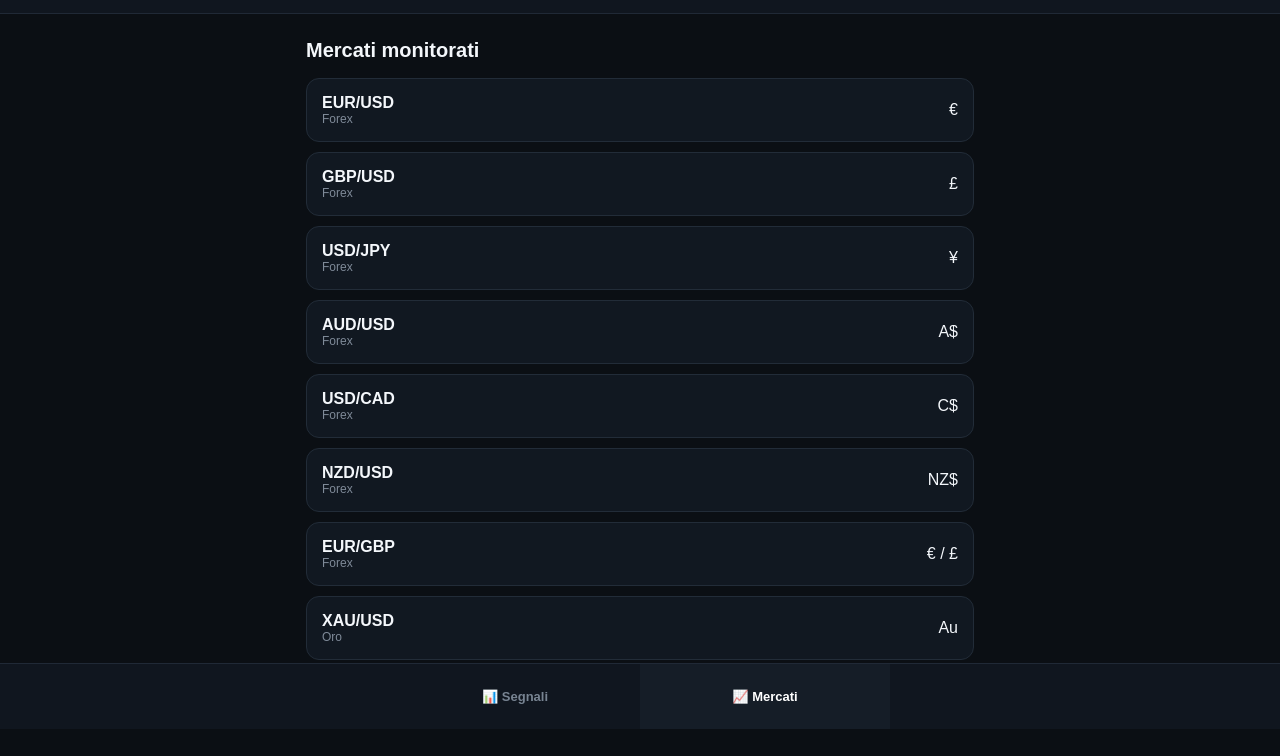
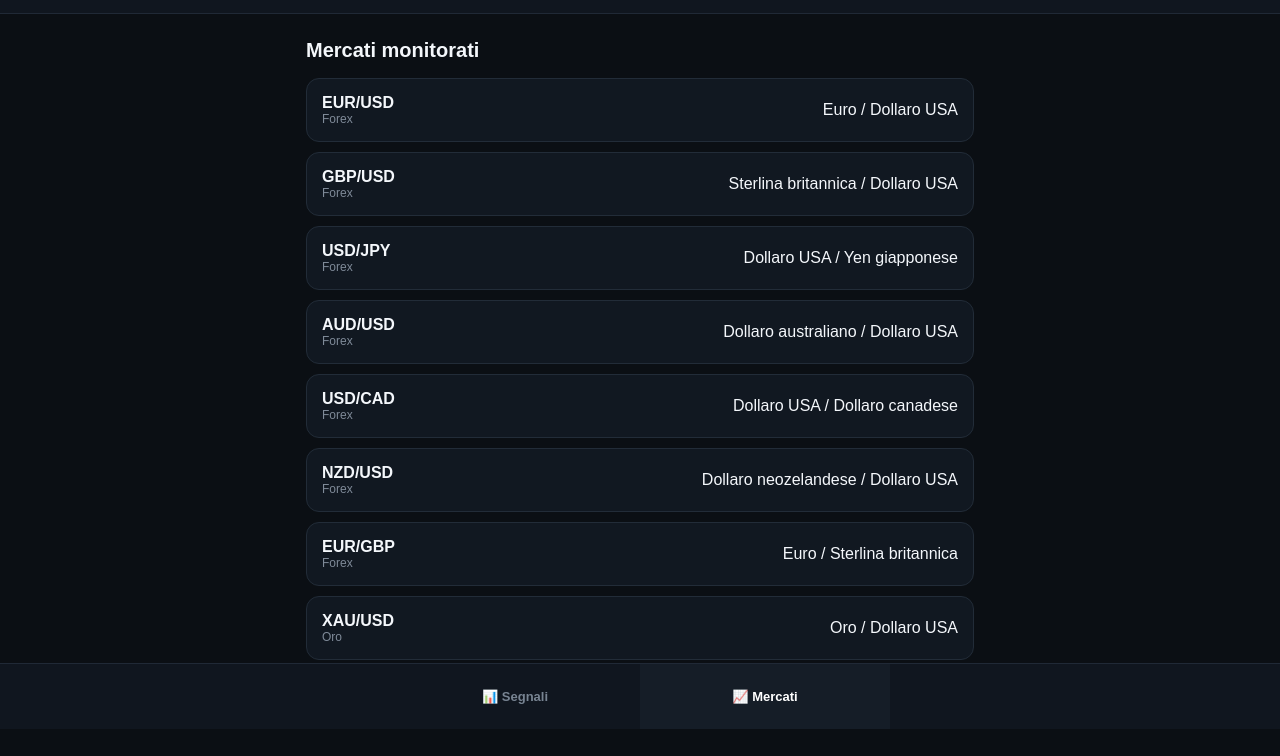
Before and after one commit to PapaSshark/Market-sentinel, a website: page index.html in a window 1280 px wide. Both pictures are taken after a click on the button "📈 Mercati". Shown: the part 71-827 px from the top of the page. Drawn offline with Linux system fonts and the light colour scheme; no server answers.

Commit message:
Update currency labels to full names in index.html

```diff
--- a/index.html
+++ b/index.html
@@ -313,7 +313,7 @@
             <div class="market-name">EUR/USD</div>
             <div class="market-type">Forex</div>
           </div>
-          <div>€</div>
+          <div>Euro / Dollaro USA</div>
         </div>
 
         <div class="market">
@@ -321,7 +321,7 @@
             <div class="market-name">GBP/USD</div>
             <div class="market-type">Forex</div>
           </div>
-          <div>£</div>
+          <div>Sterlina britannica / Dollaro USA</div>
         </div>
 
         <div class="market">
@@ -329,7 +329,7 @@
             <div class="market-name">USD/JPY</div>
             <div class="market-type">Forex</div>
           </div>
-          <div>¥</div>
+          <div>Dollaro USA / Yen giapponese</div>
         </div>
 
         <div class="market">
@@ -337,7 +337,7 @@
             <div class="market-name">AUD/USD</div>
             <div class="market-type">Forex</div>
           </div>
-          <div>A$</div>
+          <div>Dollaro australiano / Dollaro USA</div>
         </div>
 
         <div class="market">
@@ -345,7 +345,7 @@
             <div class="market-name">USD/CAD</div>
             <div class="market-type">Forex</div>
           </div>
-          <div>C$</div>
+          <div>Dollaro USA / Dollaro canadese</div>
         </div>
 
         <div class="market">
@@ -353,7 +353,7 @@
             <div class="market-name">NZD/USD</div>
             <div class="market-type">Forex</div>
           </div>
-          <div>NZ$</div>
+          <div>Dollaro neozelandese / Dollaro USA</div>
         </div>
 
         <div class="market">
@@ -361,7 +361,7 @@
             <div class="market-name">EUR/GBP</div>
             <div class="market-type">Forex</div>
           </div>
-          <div>€ / £</div>
+          <div>Euro / Sterlina britannica</div>
         </div>
 
         <div class="market">
@@ -369,7 +369,7 @@
             <div class="market-name">XAU/USD</div>
             <div class="market-type">Oro</div>
           </div>
-          <div>Au</div>
+          <div>Oro / Dollaro USA</div>
         </div>
 
       </div>
```
